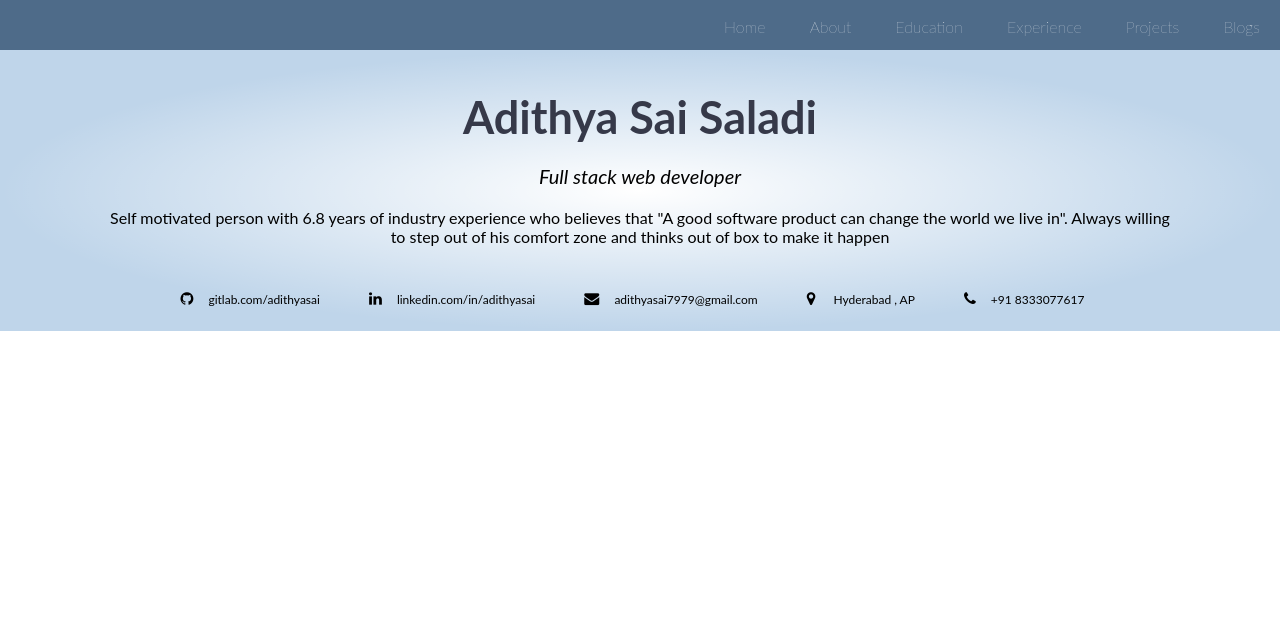
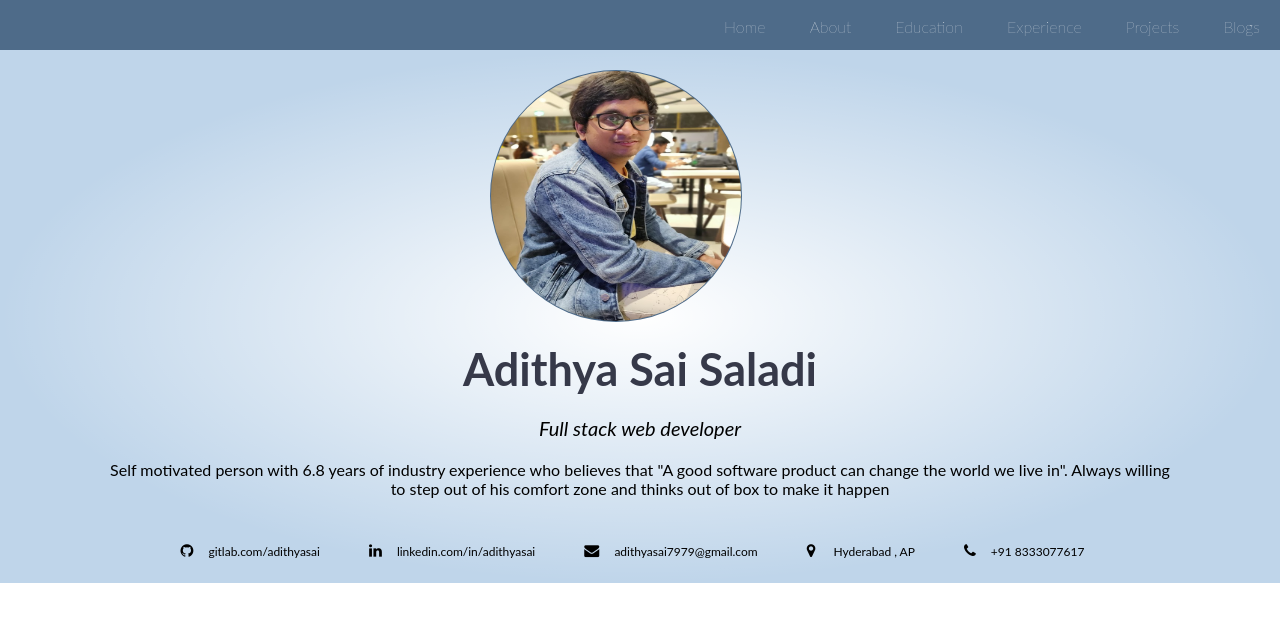
Before and after one commit to adithyasai/adithyasai, a plain HTML site: page index.html in a window 1280 px wide. Drawn offline with Linux system fonts and the light colour scheme.

Commit message:
Add files via upload

```diff
--- a/index.html
+++ b/index.html
@@ -24,7 +24,7 @@
     </div>
     <div class="home-container content" id="home-container">
         <div class="image-container">
-            <!-- <img class="avtar" src="Images/adithya.jpg" alt="Aditya  image"> -->
+            <img class="avtar" src="Images/adithya.jpg" alt="Aditya  image">
         </div>
         <div class="basic-information">
             <h1 class="title">Adithya Sai Saladi</h1>
```
